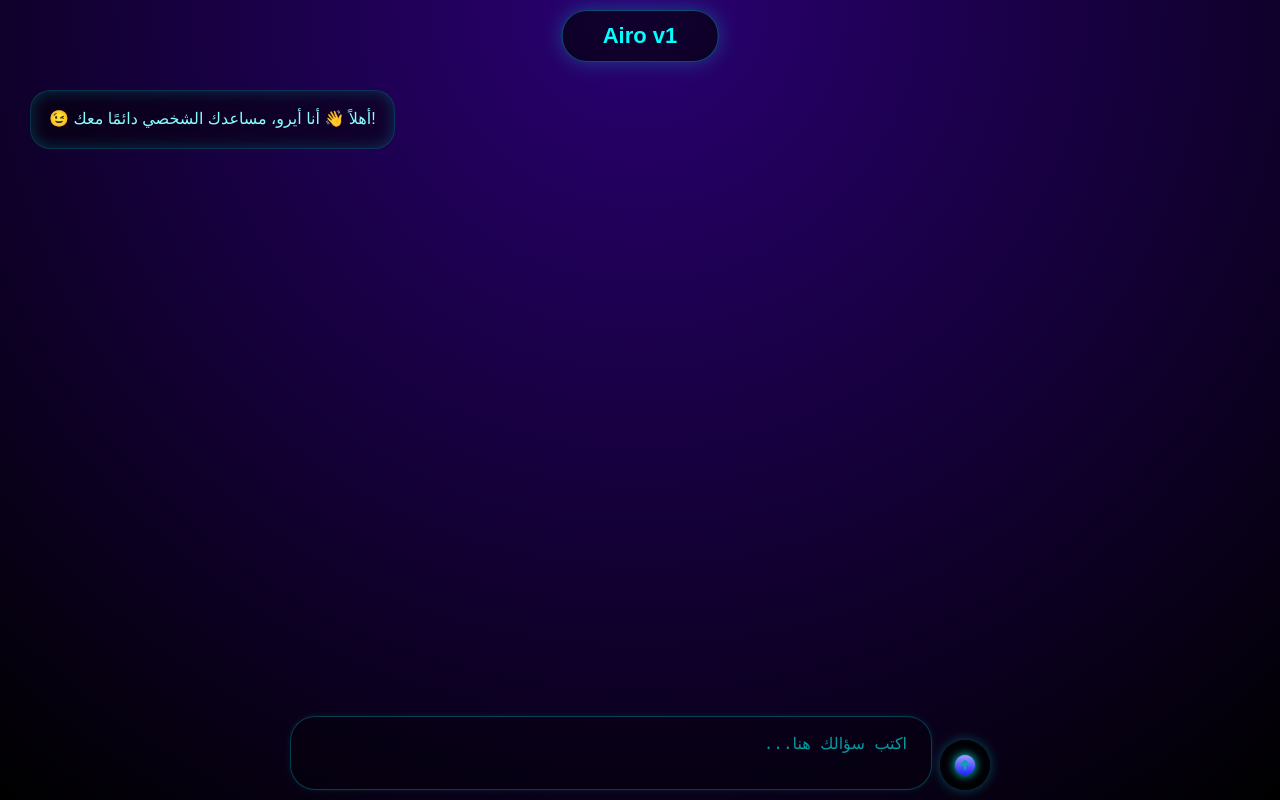
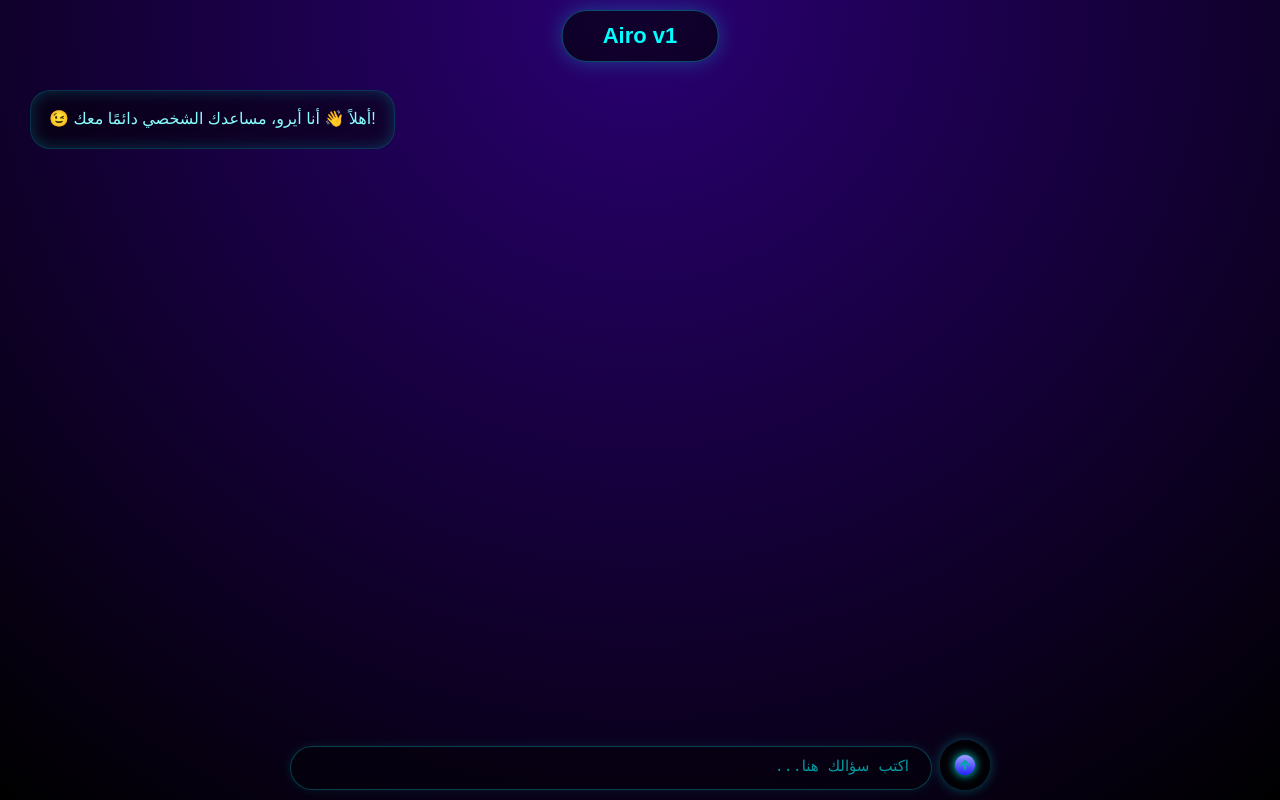
Before and after one commit to ultrasolvex/Airo, a plain HTML site: page index.html in a window 1280 px wide. Drawn offline with Linux system fonts and the light colour scheme.

Commit message:
Update index.html

```diff
--- a/index.html
+++ b/index.html
@@ -15,6 +15,7 @@ body {
   margin: 0;
   overflow: hidden;
 }
+
 /* 🎯 الهيدر */
 header {
   position: fixed;
@@ -39,6 +40,7 @@ header:hover {
   box-shadow: 0 0 25px rgba(0, 255, 255, 0.45);
   transform: translateX(-50%) scale(1.03);
 }
+
 /* 💬 منطقة المحادثة */
 #chat {
   flex: 1;
@@ -50,9 +52,9 @@ header:hover {
 }
 #chat::-webkit-scrollbar,
 textarea::-webkit-scrollbar {
-  width: 0;
-  height: 0;
+  display: none; /* ✅ إخفاء الشريط نهائيًا */
 }
+
 /* 💬 الرسائل */
 .msg {
   margin: 10px;
@@ -83,6 +85,7 @@ textarea::-webkit-scrollbar {
   from {opacity: 0; transform: translateY(10px);}
   to {opacity: 1; transform: translateY(0);}
 }
+
 /* 📝 خانة الإدخال الديناميكية */
 .input-container {
   position: fixed;
@@ -96,39 +99,47 @@ textarea::-webkit-scrollbar {
   max-width: 700px;
   z-index: 100;
 }
+
 .input-area {
   flex: 1;
   display: flex;
   align-items: center;
-  background: rgba(0, 0, 0, 0.25);
-  border: 1px solid rgba(0, 255, 255, 0.25);
-  border-radius: 25px;
-  padding: 6px 10px;
-  transition: all 0.2s ease;
-  box-shadow: 0 0 6px rgba(0, 255, 255, 0.1);
+  background: rgba(0,0,0,0.35);
+  border: 1px solid rgba(0,255,255,0.25);
+  border-radius: 40px;
+  padding: 2px 8px;
+  box-shadow: 0 0 10px rgba(0,255,255,0.1);
+  position: relative;
+  overflow: hidden;
 }
+
+/* ✍️ المربع النصي */
 textarea {
   flex: 1;
   resize: none;
-  padding: 10px 14px;
-  font-size: 16px;
+  padding: 8px 14px;
+  font-size: 15px;
   border: none;
   outline: none;
   background: transparent;
   color: aqua;
-  min-height: 40px;
-  max-height: 130px;
-  border-radius: 20px;
+  height: auto;
+  min-height: 36px;
+  max-height: 180px; /* 🔹 أقصى تمدد قبل الثبات */
+  border-radius: 25px;
   direction: rtl;
   text-align: right;
-  line-height: 1.6;
-  overflow-y: auto;
-  transition: height 0.2s ease;
+  line-height: 1.5;
+  box-sizing: border-box;
+  overflow: hidden !important; /* ✅ منع الشريط بالكامل */
+  word-wrap: break-word;
+  scrollbar-width: none; /* ✅ فايرفوكس */
 }
 textarea::placeholder {
   color: rgba(0, 255, 255, 0.6);
 }
-/* زر الإرسال */
+
+/* 🚀 زر الإرسال */
 .send-btn {
   width: 50px;
   height: 50px;
@@ -151,6 +162,7 @@ textarea::placeholder {
   height: 24px;
   filter: drop-shadow(0 0 5px aqua);
 }
+
 /* 📱 الموبايل */
 @media (max-width: 500px) {
   header {font-size: 18px; padding: 10px 25px;}
@@ -161,8 +173,10 @@ textarea::placeholder {
 </style>
 </head>
 <body>
+
 <header>Airo v1</header>
 <div id="chat"></div>
+
 <div class="input-container">
   <div class="input-area">
     <textarea id="msg" placeholder="اكتب سؤالك هنا..." rows="1"></textarea>
@@ -171,10 +185,12 @@ textarea::placeholder {
     <img src="up-arrow.png" alt="إرسال">
   </button>
 </div>
+
 <!-- 🔥 Firebase -->
 <script type="module">
   import { initializeApp } from "https://www.gstatic.com/firebasejs/12.5.0/firebase-app.js";
   import { getDatabase, ref, get, child } from "https://www.gstatic.com/firebasejs/12.5.0/firebase-database.js";
+
   const firebaseConfig = {
     apiKey: "AIzaSyDfS9IXs7YQRcrAqrTtnLNq2PgkBWYb644",
     authDomain: "airo-v1.firebaseapp.com",
@@ -185,20 +201,26 @@ textarea::placeholder {
     appId: "1:1000151549955:web:1cf2b2d7a448ea163ea636",
     measurementId: "G-TCTTYJCZQP"
   };
+
   const app = initializeApp(firebaseConfig);
   const db = getDatabase(app);
+
   async function getKey() {
     const snapshot = await get(child(ref(db), "ai_key"));
     return snapshot.exists() ? snapshot.val() : null;
   }
+
   window.getKey = getKey;
 </script>
+
 <!-- 🤖 كود الذكاء -->
 <script>
 const chat = document.getElementById("chat");
 const msg = document.getElementById("msg");
 const sendBtn = document.getElementById("sendBtn");
 let isThinking = false;
+
+/* 📩 إضافة رسالة */
 function addMsg(text, sender) {
   const div = document.createElement("div");
   div.className = "msg " + sender;
@@ -207,7 +229,8 @@ function addMsg(text, sender) {
   chat.scrollTop = chat.scrollHeight;
   return div;
 }
-/* 📜 تخزين المحادثة */
+
+/* 🧠 نظام الذكاء */
 let messages = [
 {
 role: "system",
@@ -263,30 +286,36 @@ You are the rare companion that lingers long after words fade — a memory of ki
 }
 ];
 ;
-/* تحميل المحادثة القديمة */
+
+/* 🚀 عند التحميل */
 window.onload = () => {
   chat.innerHTML = "";
-  // مسح التخزين المحلي عند كل تحميل (ريفريش) للبدء من جديد
   localStorage.removeItem('airo_chatHistory');
   const welcomeText = "😉 أهلاً 👋 أنا أيرو، مساعدك الشخصي دائمًا معك!";
   addMsg(welcomeText, "bot");
   messages.push({ role: "assistant", content: welcomeText });
 };
-/* إرسال الرسالة */
+
+/* ✉️ إرسال الرسالة */
 async function sendMsg() {
   if (isThinking) return;
   const text = msg.value.trim();
   if (!text) return;
-  const userDiv = addMsg(text, "user");
+
+  addMsg(text, "user");
   msg.value = "";
-  msg.style.height = "40px"; // يرجع الحجم بعد الإرسال
+  msg.style.height = "36px"; // يرجع الارتفاع
+
   messages.push({ role: "user", content: text });
+
   const thinkingDiv = addMsg("... جاري التفكير 🤔", "bot");
   isThinking = true;
   sendBtn.disabled = true;
+
   try {
     const API_KEY = await window.getKey();
-    if (!API_KEY) throw new Error("لم يتم العثور على المفتاح");
+    if (!API_KEY) throw new Error("مفتاح API مفقود");
+
     const res = await fetch("https://openrouter.ai/api/v1/chat/completions", {
       method: "POST",
       headers: {
@@ -298,11 +327,13 @@ async function sendMsg() {
         messages: messages,
       }),
     });
+
     const data = await res.json();
     const reply = data.choices?.[0]?.message?.content?.trim() || "عذرًا، لم أتمكن من توليد إجابة الآن 😔";
     thinkingDiv.innerHTML = reply.replace(/\n/g, "<br>");
     messages.push({ role: "assistant", content: reply });
     chat.scrollTop = chat.scrollHeight;
+
   } catch {
     thinkingDiv.textContent = "⚠️ حدث خطأ أثناء الاتصال بالخدمة.";
   } finally {
@@ -310,9 +341,11 @@ async function sendMsg() {
     sendBtn.disabled = false;
   }
 }
-/* إرسال عند الضغط */
+
+/* 📤 عند الضغط على زر الإرسال */
 sendBtn.addEventListener("click", () => { if (!isThinking) sendMsg(); });
-/* إدخال ديناميكي */
+
+/* ⌨️ إدخال ديناميكي بدون Scroll */
 msg.addEventListener("input", () => {
   msg.style.height = "auto";
   msg.style.height = msg.scrollHeight + "px";
```
